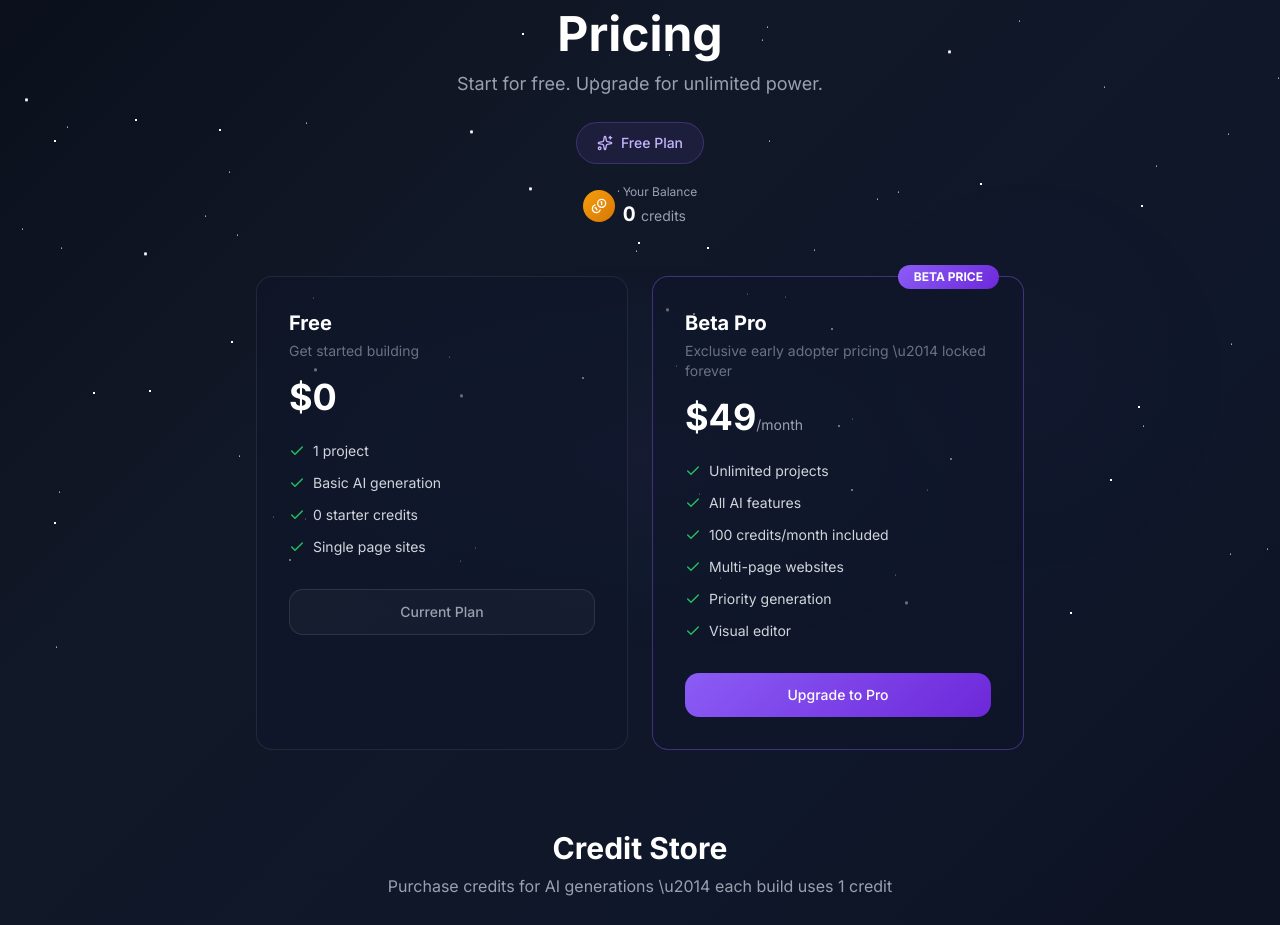
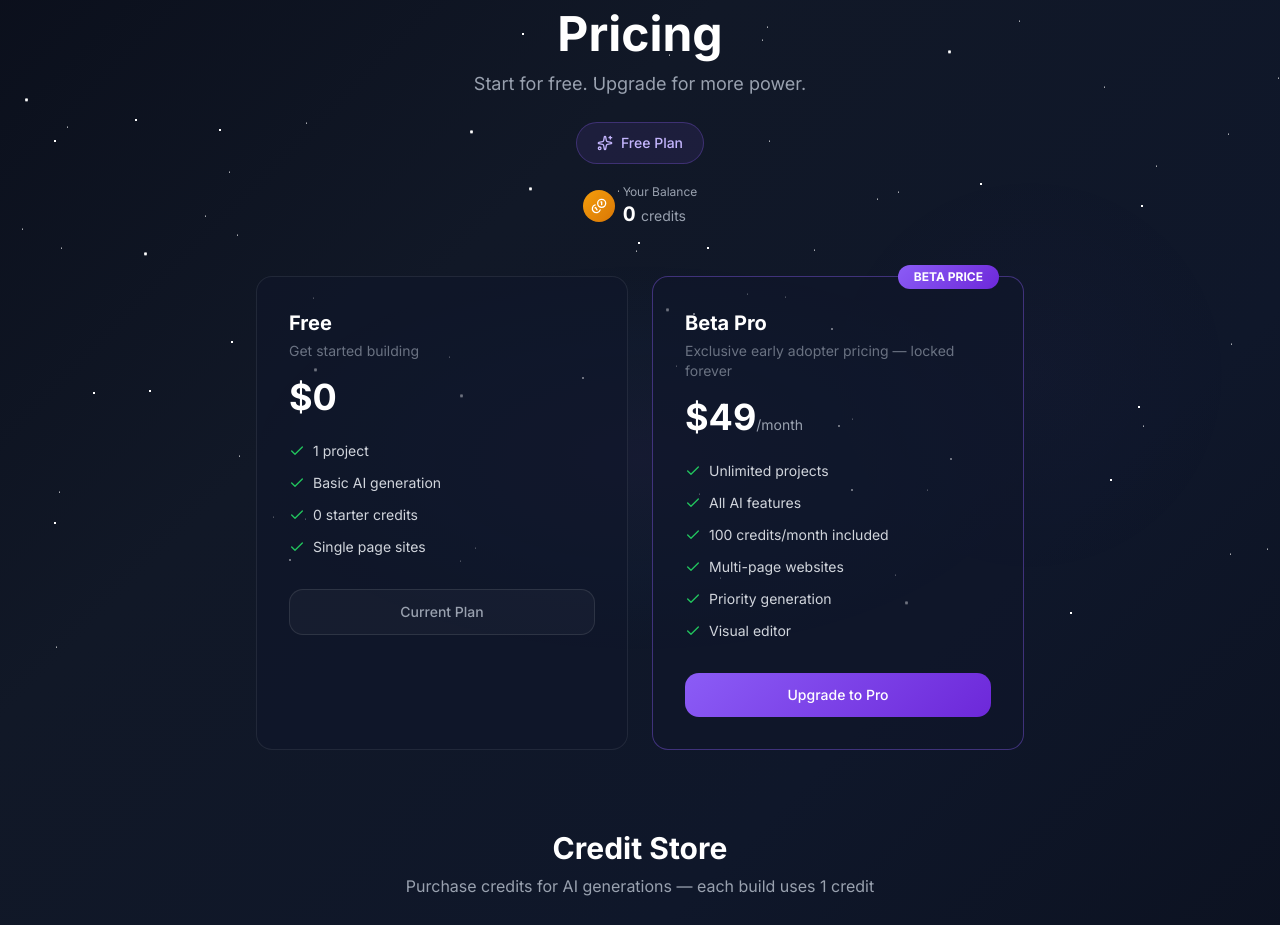
Before and after one commit to greenisi/sitecraft-ai, a Next.js app: page /pricing in a window 1280 px wide. Shown: the part 142-1067 px from the top of the page. Built offline with nearby package versions, Linux system fonts and the light colour scheme; no server answers.

Commit message:
fix: pricing page em dash rendering and remove 'unlimited power' text

```diff
--- a/src/app/(dashboard)/pricing/page.tsx
+++ b/src/app/(dashboard)/pricing/page.tsx
@@ -111,7 +111,7 @@ export default function PricingPage() {
 
       <div className="text-center mb-12">
         <h1 className="text-4xl md:text-5xl font-bold text-white mb-3">Pricing</h1>
-        <p className="text-gray-400 text-lg mb-6">Start for free. Upgrade for unlimited power.</p>
+        <p className="text-gray-400 text-lg mb-6">Start for free. Upgrade for more power.</p>
 
         <div
           className="inline-flex items-center gap-2 rounded-full px-5 py-2.5 text-sm font-medium border"
@@ -171,7 +171,7 @@ export default function PricingPage() {
               className="w-full py-3 rounded-xl text-center text-sm font-medium text-gray-500"
               style={{ background: 'rgba(255,255,255,0.03)' }}
             >
-              \u2014
+              —
             </div>
           )}
         </div>
@@ -188,7 +188,7 @@ export default function PricingPage() {
           </div>
           <h3 className="text-xl font-bold text-white mb-1">Beta Pro</h3>
           <p className="text-gray-500 text-sm mb-4">
-            Exclusive early adopter pricing \u2014 locked forever
+            Exclusive early adopter pricing — locked forever
           </p>
           <div className="mb-6">
             <span className="text-4xl font-bold text-white">$49</span>
@@ -238,7 +238,7 @@ export default function PricingPage() {
       <div className="text-center mb-10">
         <h2 className="text-3xl font-bold text-white mb-2">Credit Store</h2>
         <p className="text-gray-400">
-          Purchase credits for AI generations \u2014 each build uses 1 credit
+          Purchase credits for AI generations — each build uses 1 credit
         </p>
       </div>
 
```
